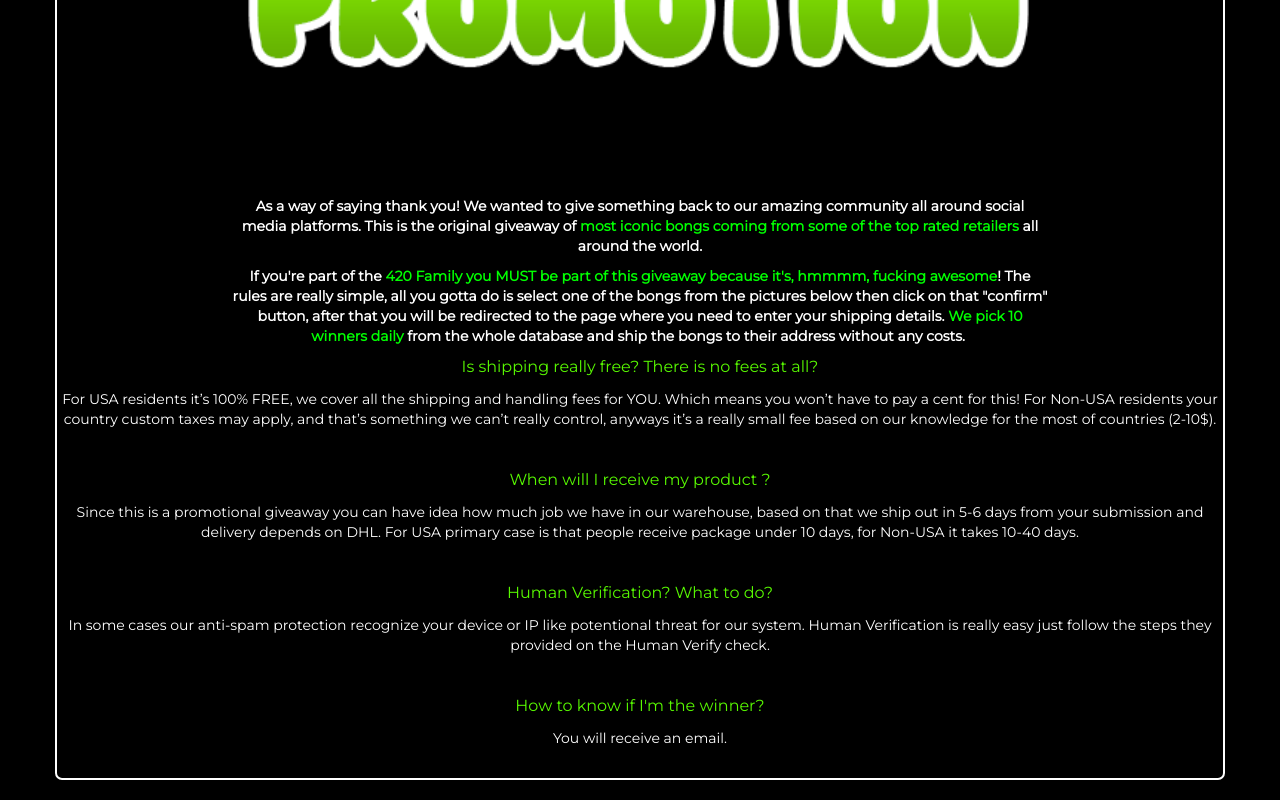
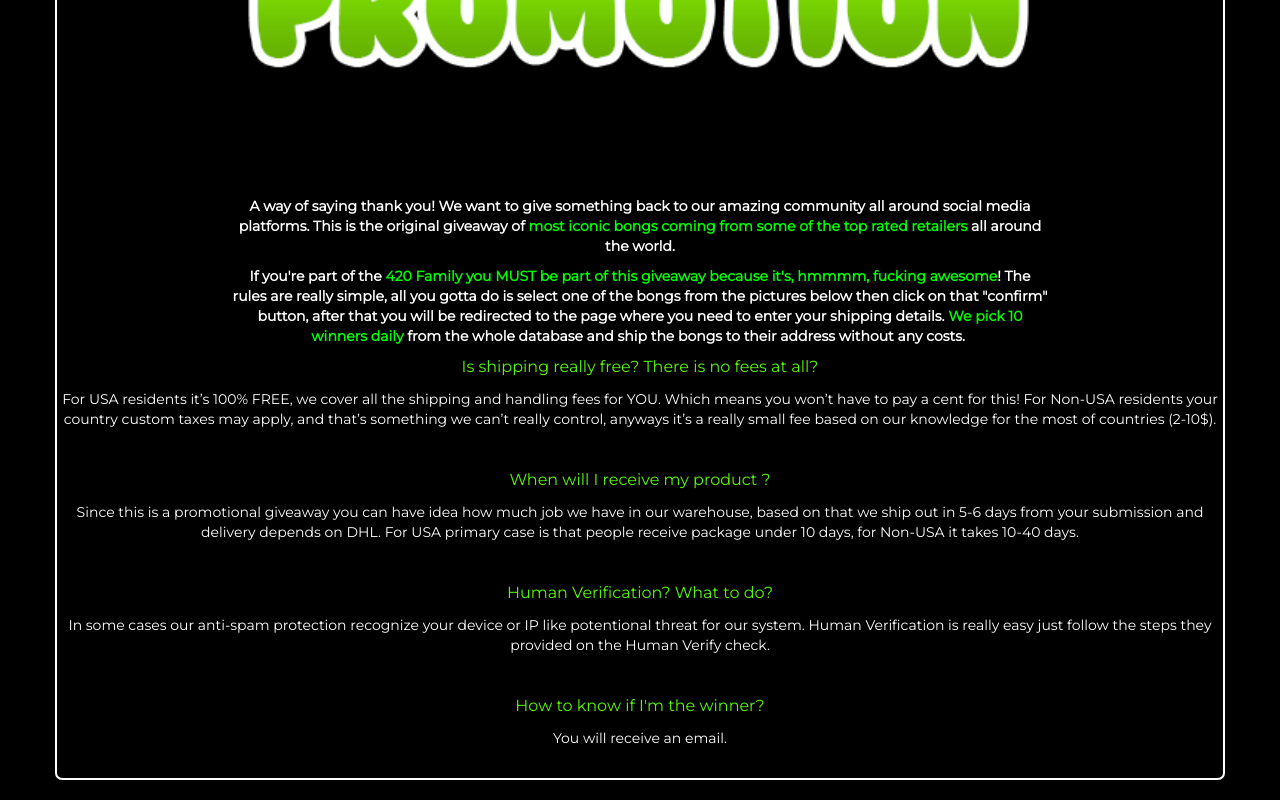
Before and after one commit to StonerDose/Giveaway, a plain HTML site: page index.html in a window 1280 px wide. Shown: the part 1570-2370 px from the top of the page. Drawn offline with nearby package versions, Linux system fonts and the light colour scheme; a web font is replaced by a local one.

Commit message:
Add files via upload

```diff
--- a/index.html
+++ b/index.html
@@ -250,7 +250,7 @@ input {
 
         <h2 >About Giveaway</h2>
         <img class="slika" src="img/about.png" alt="">
-        <p><strong><span style="color:#ffffff;">As a way of saying thank you! We wanted to give something back to our amazing community all around social media platforms. This is the original giveaway of </span><span style="color:#00ff00;">most iconic bongs coming from some of the top rated retailers</span> <span style="color:#ffffff;">all around the world.</span></strong></p>
+        <p><strong><span style="color:#ffffff;">A way of saying thank you! We want to give something back to our amazing community all around social media platforms. This is the original giveaway of </span><span style="color:#00ff00;">most iconic bongs coming from some of the top rated retailers</span> <span style="color:#ffffff;">all around the world.</span></strong></p>
 <p><strong><span style="color:#ffffff;">If you&#39;re part of the</span> <span style="color:#00ff00;">420 Family you </span></strong><span style="color:#00ff00;"><strong>MUST</strong></span><span style="color:#00ff00;"><strong> be part of this giveaway because it&#39;s, </strong></span><span style="color:#00ff00;"><strong>hmmmm</strong></span><strong><span style="color:#00ff00;">, fucking awesome</span><span style="color:#ffffff;">! The rules are really simple, all you gotta do is select one of the bongs from the pictures below then click on that &quot;confirm&quot; button, after that you will be redirected to the page where you need to enter your shipping details.</span> <span style="color:#00ff00;">We pick 10 winners daily</span> <span style="color:#ffffff;">from the whole database and ship the bongs to their address&nbsp;without any costs.&nbsp;</span></strong></p>
 
 	 	 </div>
```
